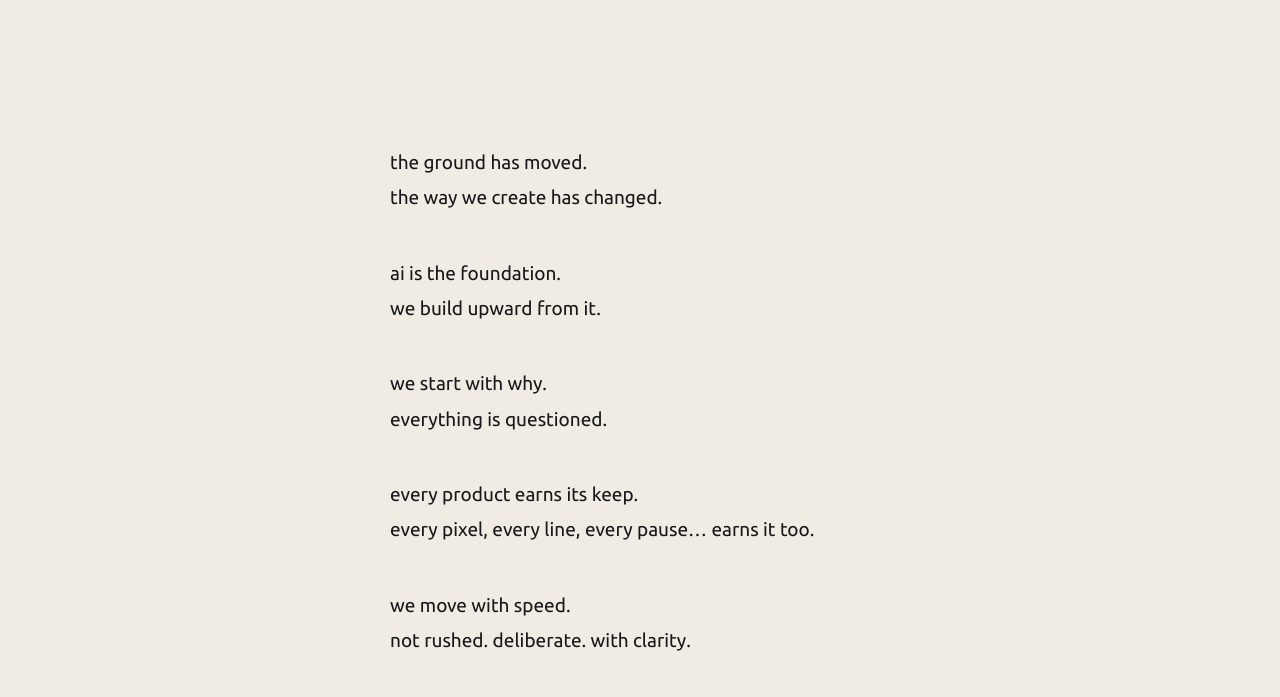
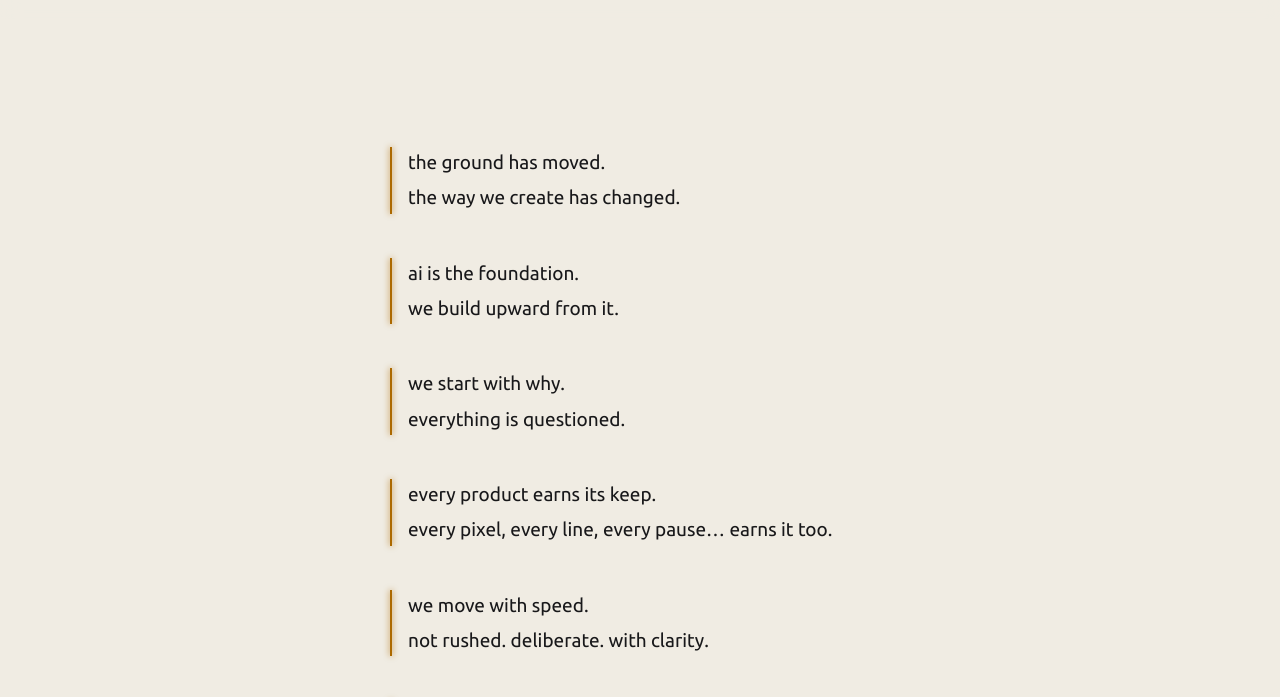
Before and after one commit to infinitelooplabsLLC/infinite_website, a plain HTML site: page index.html in a window 1280 px wide. Shown: the part 50-747 px from the top of the page. Drawn offline with Linux system fonts and the light colour scheme.

Commit message:
experiment: gold seam draws down left of each stanza on scroll

```diff
--- a/styles.css
+++ b/styles.css
@@ -149,13 +149,29 @@ html[data-theme="light"] .theme-icon-moon { display: none;  }
 
 .stanza {
   margin: 0 0 44px;
+  padding-left: 18px;
+  position: relative;
   opacity: 0;
   transform: translateY(12px);
   transition: opacity .85s ease, transform .85s ease;
 }
+.stanza::before {
+  content: '';
+  position: absolute;
+  left: 0;
+  top: 0;
+  width: 1.5px;
+  height: 0;
+  background: var(--gold);
+  box-shadow: 0 0 6px var(--gold);
+  transition: height .6s ease .3s;
+}
 .stanza.is-in {
   opacity: 1;
   transform: none;
+}
+.stanza.is-in::before {
+  height: 100%;
 }
 
 .line {
```
